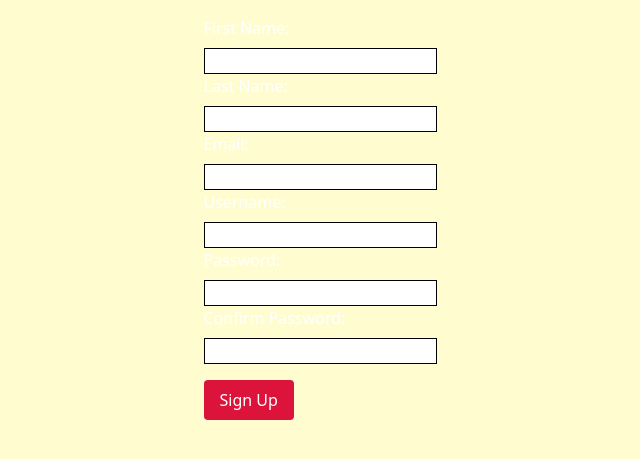
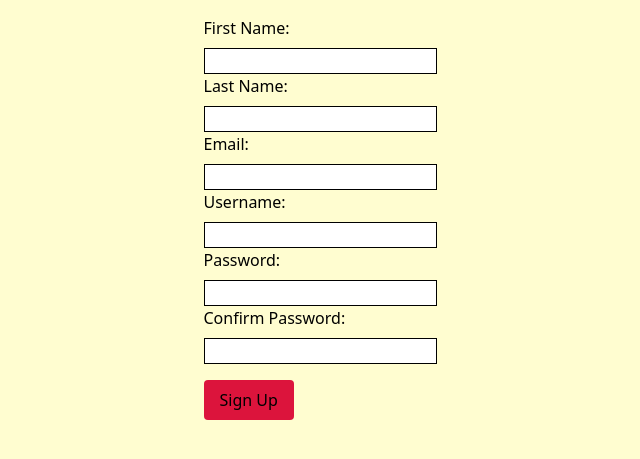
Before and after one commit to NothingIsWorkingWHY/newpokedex, a Flask app: page /signup in a window 1280 px wide. Shown: the part 104-563 px from the top of the page, without its empty margins (320-960 px from the left). Run offline with Flask 3, Linux system fonts and the light colour scheme; some libraries are stand-ins or nearby versions.

Commit message:
changed text color for the forms on login and signup page so it is visible through the cream background

```diff
--- a/templates/login.html
+++ b/templates/login.html
@@ -6,11 +6,11 @@
 
 {% block content %}
     <form action="{{ url_for('login') }}" method="post">
-        <label for="username" class="block text-white mb-2">Username:</label>
+        <label for="username" class="block text-black mb-2">Username:</label>
         <input type="text" id="username" name="username" required class="border border-black">
-        <label for="password" class="block text-white mb-2">Password:</label>
+        <label for="password" class="block text-black mb-2">Password:</label>
         <input type="password" id="password" name="password" required class="border border-black">
         <br>
-        <button type="submit" class="bg-[#DC143C] text-white px-4 py-2 mt-4 rounded hover:bg-[#900D09]">Login</button>
+        <button type="submit" class="bg-[#DC143C] text-black px-4 py-2 mt-4 rounded hover:bg-[#900D09]">Login</button>
     </form>
 {% endblock %}
--- a/templates/signup.html
+++ b/templates/signup.html
@@ -6,19 +6,19 @@
 
 {% block content %}
     <form action="{{ url_for('signup') }}" method="post">
-        <label for="first_name" class="block text-white mb-2">First Name:</label>
+        <label for="first_name" class="block text-black mb-2">First Name:</label>
         <input type="text" id="first_name" name="first_name" required class="border border-black">
-        <label for="last_name" class="block text-white mb-2">Last Name:</label>
+        <label for="last_name" class="block text-black mb-2">Last Name:</label>
         <input type="text" id="last_name" name="last_name" required class="border border-black">
-        <label for="email" class="block text-white mb-2">Email:</label>
+        <label for="email" class="block text-black mb-2">Email:</label>
         <input type="email" id="email" name="email" required class="border border-black">
-        <label for="username" class="block text-white mb-2">Username:</label>
+        <label for="username" class="block text-black mb-2">Username:</label>
         <input type="text" id="username" name="username" required class="border border-black">
-        <label for="password" class="block text-white mb-2">Password:</label>
+        <label for="password" class="block text-black mb-2">Password:</label>
         <input type="password" id="password" name="password" required class="border border-black">
-        <label for="confirm_password" class="block text-white mb-2">Confirm Password:</label>
+        <label for="confirm_password" class="block text-black mb-2">Confirm Password:</label>
         <input type="password" id="confirm_password" name="confirm_password" required class="border border-black">
         <br>
-        <button type="submit" class="bg-[#DC143C] text-white px-4 py-2 mt-4 rounded hover:bg-[#900D09]">Sign Up</button>
+        <button type="submit" class="bg-[#DC143C] text-black px-4 py-2 mt-4 rounded hover:bg-[#900D09]">Sign Up</button>
     </form>
 {% endblock %}
```
Also changed, not shown: templates/index.html (+21 -18 lines), templates/pokemon.html (+1 -8 lines).
